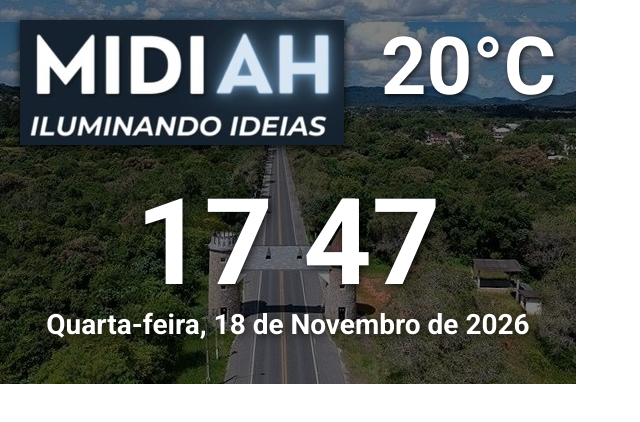
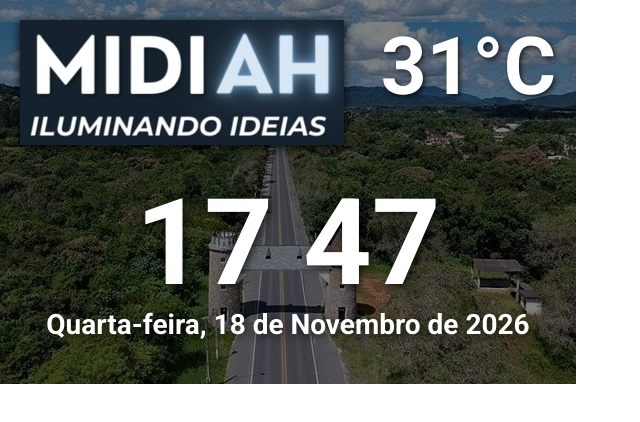
Before and after one commit to ArtHenLed/painel-pariquera, a plain HTML site: page index.html in a window 1280 px wide. Shown: the whole page, without its empty margins (0-640 px from the left). Drawn offline with Linux system fonts and the light colour scheme.

Commit message:
Atualiza painel com dados de clima

```diff
--- a/index.html
+++ b/index.html
@@ -84,7 +84,7 @@
     </div>
 
     <div class="clima-container">
-        <div class="temperatura">20°C</div>
+        <div class="temperatura">31°C</div>
     </div>
 
     <div class="relogio-container">
```
